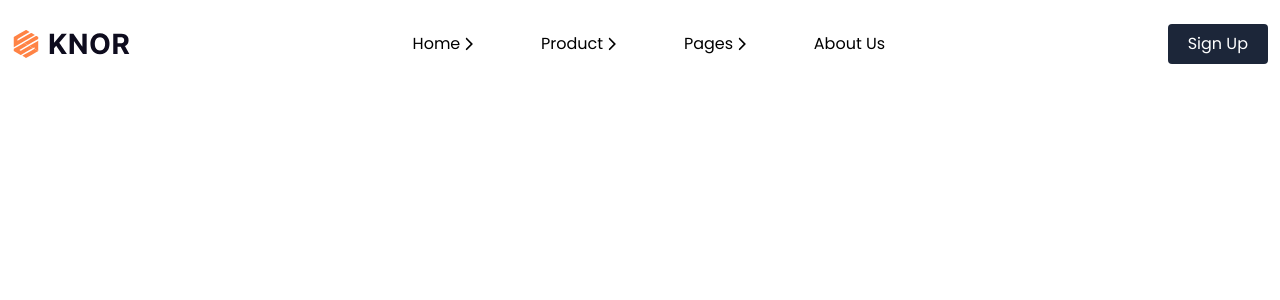
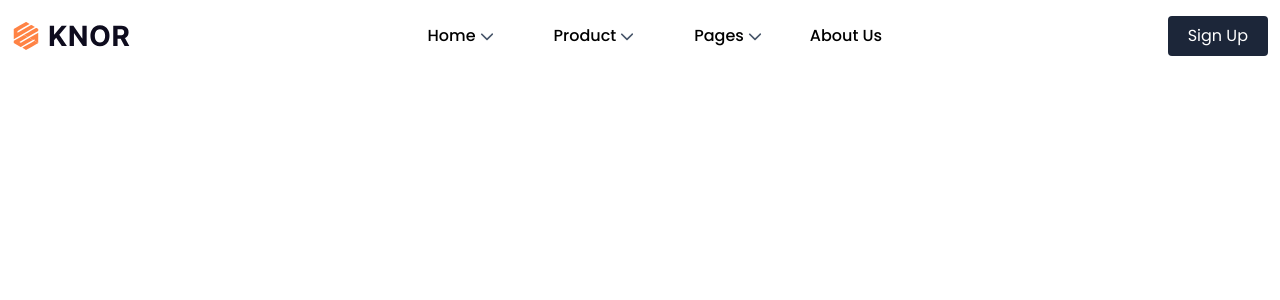
Before and after one commit to LeaReXx/React-Startup, a React (Create React App) app: page / in a window 1280 px wide. Shown: the top 300 px of the page. Built offline with nearby package versions, Linux system fonts and the light colour scheme.

Commit message:
Navigation completed

```diff
--- a/src/header/header.css
+++ b/src/header/header.css
@@ -1,5 +1,9 @@
+* {
+  box-sizing: border-box;
+}
+
 .smooth-trans {
-  transition: all 0.3s;
+  transition: all 0.2s ease;
 }
 
 nav.active {
@@ -11,23 +15,18 @@ nav.active {
   transform: rotate(90deg);
 }
 
-.nav-items:hover > ul {
-  overflow: visible;
-  height: calc(100% + 2px);
-  visibility: visible;
+.nav-items > ul {
+  transition: all 0.2s;
 }
 
-@media screen and (min-width: 1024px) {
-  nav {
-    height: 100% !important;
-  }
+.desktop-tree-menu > ul {
+  min-width: 150px !important;
+  opacity: 0;
+}
 
-  .nav-items > a > .fa-chevron-right {
-    transform: rotate(90deg);
-  }
+.desktop-tree-menu:hover > ul {
+  visibility: visible !important;
+  top: 2rem;
+  opacity: 1;
 
-  .nav-items:hover > ul {
-    height: auto;
-    color: #0e0e0ee7;
-  }
 }
--- a/src/header/header.jsx
+++ b/src/header/header.jsx
@@ -9,115 +9,245 @@ export default function Header() {
     setToggleMenu(!toggleMenu);
   };
 
+  let mobileMenuTreeHandler = (event) => {
+    event.currentTarget.nextElementSibling.style.height === "0px"
+      ? (event.currentTarget.nextElementSibling.style.height =
+          event.currentTarget.nextElementSibling.scrollHeight + "px")
+      : (event.currentTarget.nextElementSibling.style.height = "0px");
+  };
   return (
-    <header className="container px-3  mx-auto">
+    <header className="container px-3 mx-auto">
       <div className="relative py-4 flex justify-between items-center">
         <div>
           <img src="./img/knor-logo.svg" alt="Main logo" />
         </div>
         <nav
-          className={` absolute overflow-hidden invisible top-20 w-full bg-[#0e0e0ee7] text-white lg:text-black shadow-2xl ${
+          className={`absolute overflow-hidden invisible top-20 w-full bg-[#0e0e0ee7] text-white  shadow-2xl ${
             toggleMenu ? "active" : ""
-          } lg:static lg:h-screen lg:visible  lg:shadow-none lg:w-auto lg:bg-inherit`}
+          } lg:bg-inherit lg:shadow-none lg:text-black lg:w-auto lg:static lg:visible lg:overflow-visible`}
         >
-          <ul className="lg:p-0 lg:flex">
-            <li className="nav-items py-2 px-3 border-b border-slate-500 lg:border-none">
-              <span className="py-2 block lg:px-5 flex justify-between lg:justify-center items-center">
+          <ul className="hidden lg:flex lg:w-100 lg:block">
+            <li className="desktop-tree-menu cursor-pointer relative px-5 mx-2">
+              <span href="#" className="py-3 font-medium">
+                Home
+                <FontAwesomeIcon
+                  icon="fa-solid fa-chevron-down"
+                  className="text-sm px-1 text-slate-600"
+                />
+              </span>
+              <ul className="bg-[#0e0e0ee7] absolute top-0 smooth-trans invisible p-2 rounded">
+                <li className="text-[#ccc] hover:text-[#fff]">
+                  <a href="" className="block mb-2">
+                    About Us
+                  </a>
+                </li>
+                <li className="text-[#ccc] hover:text-[#fff]">
+                  <a href="" className="block mb-2">
+                    Services
+                  </a>
+                </li>
+                <li className="text-[#ccc] hover:text-[#fff]">
+                  <a href="" className="block mb-2">
+                    Team
+                  </a>
+                </li>
+                <li className="text-[#ccc] hover:text-[#fff]">
+                  <a href="" className="block mb-2">
+                    Portfolio Details
+                  </a>
+                </li>
+              </ul>
+            </li>
+            <li className="desktop-tree-menu cursor-pointer relative px-5 mx-2">
+              <span href="#" className="py-3 font-medium">
+                Product
+                <FontAwesomeIcon
+                  icon="fa-solid fa-chevron-down"
+                  className="text-sm px-1 text-slate-600"
+                />
+              </span>
+              <ul className="bg-[#0e0e0ee7] absolute top-0 smooth-trans invisible p-2 rounded">
+                <li className="text-[#ccc] hover:text-[#fff]">
+                  <a href="" className="block mb-2">
+                    About Us
+                  </a>
+                </li>
+                <li className="text-[#ccc] hover:text-[#fff]">
+                  <a href="" className="block mb-2">
+                    Services
+                  </a>
+                </li>
+                <li className="text-[#ccc] hover:text-[#fff]">
+                  <a href="" className="block mb-2">
+                    Team
+                  </a>
+                </li>
+                <li className="text-[#ccc] hover:text-[#fff]">
+                  <a href="" className="block mb-2">
+                    Portfolio Details
+                  </a>
+                </li>
+              </ul>
+            </li>
+            <li className="desktop-tree-menu cursor-pointer relative px-5 mx-2">
+              <span href="#" className="py-3 font-medium">
+                Pages
+                <FontAwesomeIcon
+                  icon="fa-solid fa-chevron-down"
+                  className="text-sm px-1 text-slate-600"
+                />
+              </span>
+              <ul className="bg-[#0e0e0ee7] absolute top-0 smooth-trans invisible p-2 rounded">
+                <li className="text-[#ccc] hover:text-[#fff]">
+                  <a href="" className="block mb-2">
+                    About Us
+                  </a>
+                </li>
+                <li className="text-[#ccc] hover:text-[#fff]">
+                  <a href="" className="block mb-2">
+                    Services
+                  </a>
+                </li>
+                <li className="text-[#ccc] hover:text-[#fff]">
+                  <a href="" className="block mb-2">
+                    Team
+                  </a>
+                </li>
+                <li className="text-[#ccc] hover:text-[#fff]">
+                  <a href="" className="block mb-2">
+                    Portfolio Details
+                  </a>
+                </li>
+              </ul>
+            </li>
+            <li className="px-4">
+              <a href="#" className="py-3 font-medium">About Us</a>
+            </li>
+          </ul>
+
+          {/* mobile menu  */}
+          <ul className="lg:hidden">
+            <li className="nav-items cursor-pointer py-2 px-3 border-b border-slate-500 ">
+              <span
+                className="py-2 block flex justify-between items-center"
+                onClick={(event) => mobileMenuTreeHandler(event)}
+              >
                 Home
                 <FontAwesomeIcon
                   icon="fa-solid fa-chevron-right"
                   className="text-sm px-1 smooth-trans"
                 />
               </span>
-              <ul className="overflow-hidden h-0 invisible px-3 lg:absolute lg:bg-[#0e0e0ee7] lg:p-3 lg:rounded lg:h-max">
+              <ul
+                className="overflow-hidden h-0 px-3 smooth-trans"
+                style={{ height: "0px" }}
+              >
                 <li className="text-[#ccc] hover:text-[#fff]">
-                  <a href="" className="block my-2">
+                  <a href="" className="block mb-2">
                     About Us
                   </a>
                 </li>
                 <li className="text-[#ccc] hover:text-[#fff]">
-                  <a href="" className="block my-2">
+                  <a href="" className="block mb-2">
                     Services
                   </a>
                 </li>
                 <li className="text-[#ccc] hover:text-[#fff]">
-                  <a href="" className="block my-2">
+                  <a href="" className="block mb-2">
                     Team
                   </a>
                 </li>
                 <li className="text-[#ccc] hover:text-[#fff]">
-                  <a href="" className="block my-2">
+                  <a href="" className="block mb-2">
                     Portfolio Details
                   </a>
                 </li>
               </ul>
             </li>
-            <li className="nav-items py-2 px-3 border-b border-slate-500 lg:border-none">
-              <span className="py-2 block lg:px-5 flex justify-between lg:justify-center items-center">
+
+            <li className="nav-items cursor-pointer py-2 px-3 border-b border-slate-500 ">
+              <span
+                className="py-2 block  flex justify-between  items-center"
+                onClick={(event) => mobileMenuTreeHandler(event)}
+              >
                 Product
                 <FontAwesomeIcon
                   icon="fa-solid fa-chevron-right"
                   className="text-sm px-1 smooth-trans"
                 />
               </span>
-              <ul className="overflow-hidden h-0 invisible px-3 lg:absolute lg:bg-[#0e0e0ee7] lg:p-3 lg:rounded lg:h-max">
+              <ul
+                className="overflow-hidden h-0 px-3 smooth-trans"
+                style={{ height: "0px" }}
+              >
                 <li className="text-[#ccc] hover:text-[#fff]">
-                  <a href="" className="block my-2">
+                  <a href="" className="block mb-2">
                     About Us
                   </a>
                 </li>
                 <li className="text-[#ccc] hover:text-[#fff]">
-                  <a href="" className="block my-2">
+                  <a href="" className="block mb-2">
                     Services
                   </a>
                 </li>
                 <li className="text-[#ccc] hover:text-[#fff]">
-                  <a href="" className="block my-2">
+                  <a href="" className="block mb-2">
                     Team
                   </a>
                 </li>
                 <li className="text-[#ccc] hover:text-[#fff]">
-                  <a href="" className="block my-2">
+                  <a href="" className="block mb-2">
                     Portfolio Details
                   </a>
                 </li>
               </ul>
             </li>
-            <li className="nav-items py-2 px-3 border-b border-slate-500 lg:border-none">
-              <span className="py-2 block lg:px-5 flex justify-between lg:justify-center items-center">
+
+            <li className="nav-items cursor-pointer py-2 px-3 border-b border-slate-500 ">
+              <span
+                className="py-2 block  flex justify-between  items-center"
+                onClick={(event) => mobileMenuTreeHandler(event)}
+              >
                 Pages
                 <FontAwesomeIcon
                   icon="fa-solid fa-chevron-right"
                   className="text-sm px-1 smooth-trans"
                 />
               </span>
-              <ul className="overflow-hidden h-0 invisible px-3 lg:absolute lg:bg-[#0e0e0ee7] lg:p-3 lg:rounded lg:h-max">
+              <ul
+                className="overflow-hidden h-0 px-3 smooth-trans"
+                style={{ height: "0px" }}
+              >
                 <li className="text-[#ccc] hover:text-[#fff]">
-                  <a href="" className="block my-2">
+                  <a href="" className="block mb-2">
                     About Us
                   </a>
                 </li>
                 <li className="text-[#ccc] hover:text-[#fff]">
-                  <a href="" className="block my-2">
+                  <a href="" className="block mb-2">
                     Services
                   </a>
                 </li>
                 <li className="text-[#ccc] hover:text-[#fff]">
-                  <a href="" className="block my-2">
+                  <a href="" className="block mb-2">
                     Team
                   </a>
                 </li>
                 <li className="text-[#ccc] hover:text-[#fff]">
-                  <a href="" className="block my-2">
+                  <a href="" className="block mb-2">
                     Portfolio Details
                   </a>
                 </li>
               </ul>
             </li>
-            <li className="nav-items py-2 px-3 border-b border-slate-500 lg:border-none">
-              <span className="py-2 block lg:px-5 flex justify-between lg:justify-center items-center">
+
+            <li className="nav-items cursor-pointer py-2 px-3 border-b border-slate-500 ">
+              <a
+                href=""
+                className="py-2 block  flex justify-between  items-center"
+              >
                 About Us
-              </span>
+              </a>
             </li>
           </ul>
         </nav>
```
